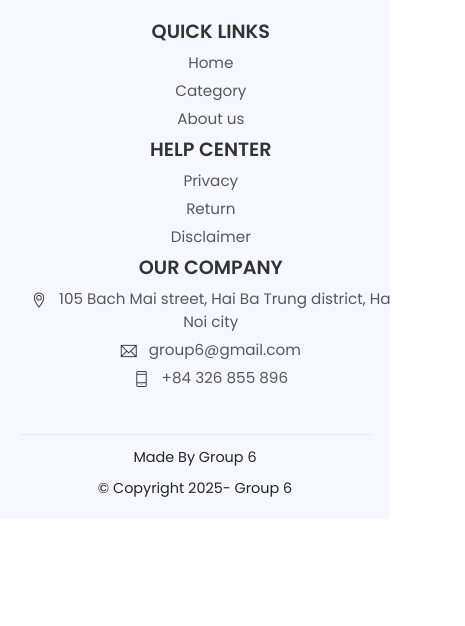
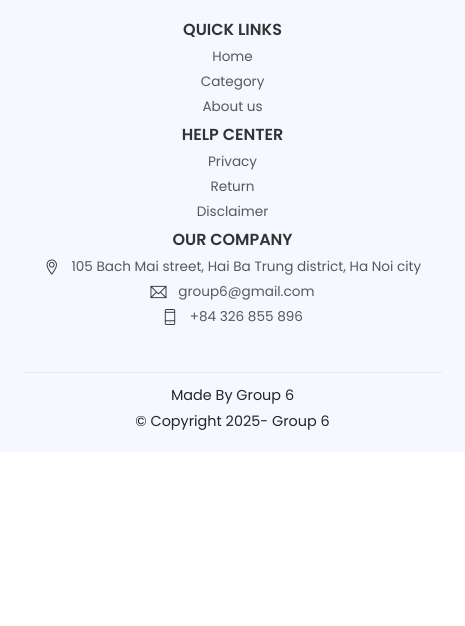
Before and after one commit to WangChukz/FURNITURE-OFFICE, a plain HTML site: page components/footer.html in a window 390 px wide. Shown: the part 218-844 px from the top of the page, 465 px wide, since content can reach past the window. Drawn offline with Linux system fonts and the light colour scheme; a web font is replaced by a local one.

Commit message:
edit responsive footer

```diff
--- a/components/footer.html
+++ b/components/footer.html
@@ -121,6 +121,57 @@
       color: #252525;
       font-size: 0.9rem;
     }
+    @media (max-width: 480px) {
+      footer {
+        width: 465px;
+      }
+
+      .footer-container {
+        flex-direction: column;
+        align-items: center;
+        text-align: center;
+      }
+
+      .footer-company-box {
+        margin-bottom: 20px;
+      }
+
+      .footer-company-box .logo {
+        text-align: center;
+        justify-content: center;
+      }
+
+      .footer-company-box p {
+        text-align: center !important;
+      }
+
+      .footer-link-box {
+        width: 109%;
+      }
+
+      .footer-link-box strong {
+        font-size: 1rem;
+      }
+
+      .footer-link-box ul li {
+        font-size: 0.85rem;
+      }
+
+      .footer-bottom {
+        flex-direction: column;
+        text-align: center;
+        gap: 5px;
+      }
+
+      .footer-social {
+        justify-content: center;
+      }
+
+      #Product .workdesk-container {
+        /* width: 109%; */
+        grid-template-columns: 1fr 1fr;
+      }
+    }
   </style>
 
   <body>
--- a/style.css
+++ b/style.css
@@ -611,53 +611,6 @@ input::-webkit-search-cancel-button {
     grid-gap: 20px;
   }
 
-  /* Footer */
-  footer {
-    width: 109%;
-    /* margin-left: 25px; */
-  }
-
-  .footer-container {
-    flex-direction: column; /* Các cột xếp dọc */
-    align-items: center;
-    text-align: center;
-  }
-
-  .footer-company-box {
-    margin-bottom: 20px;
-  }
-
-  .footer-company-box .logo {
-    text-align: center;
-    justify-content: center;
-  }
-
-  .footer-company-box p {
-    text-align: center !important;
-  }
-
-  .footer-link-box {
-    width: 109%;
-  }
-
-  .footer-link-box strong {
-    font-size: 1rem;
-  }
-
-  .footer-link-box ul li {
-    font-size: 0.85rem;
-  }
-
-  .footer-bottom {
-    flex-direction: column;
-    text-align: center;
-    gap: 5px;
-  }
-
-  .footer-social {
-    justify-content: center;
-  }
-
   #Product .workdesk-container {
     /* width: 109%; */
     grid-template-columns: 1fr 1fr;
```
